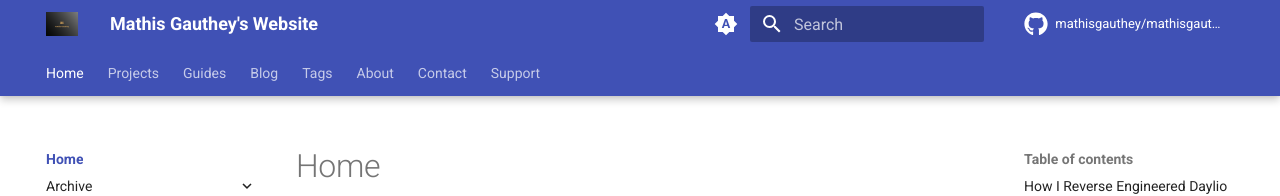
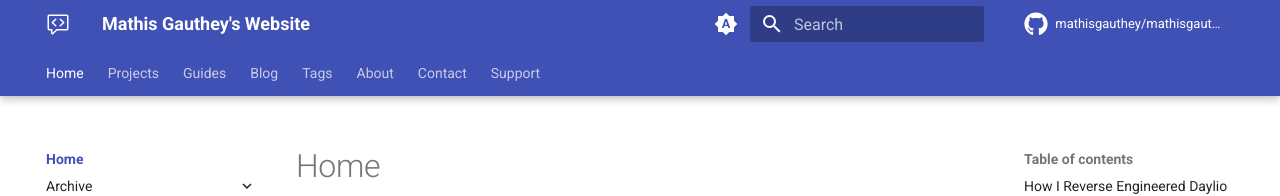
Before and after one commit to mathisgauthey/mathisgauthey.github.io, an MkDocs documentation site: the page built from docs/index.md, in a window 1280 px wide. Shown: the top 196 px of the page. Built offline with MkDocs 1.6.1 and Material for MkDocs 9.7.7, drawn with Linux system fonts in a browser that asks for light colours; comment, search, counter and statistics services are not loaded.

Commit message:
style: :pushpin: changed the site icon to a mkdocs-material provided one

```diff
--- a/mkdocs.yml
+++ b/mkdocs.yml
@@ -12,7 +12,7 @@ theme:
 
   icon:
     repo: fontawesome/brands/github
-  logo: "assets/logo.png"
+    logo: octicons/code-review-24
   favicon: "assets/favicon.ico"
 
   features:
```
